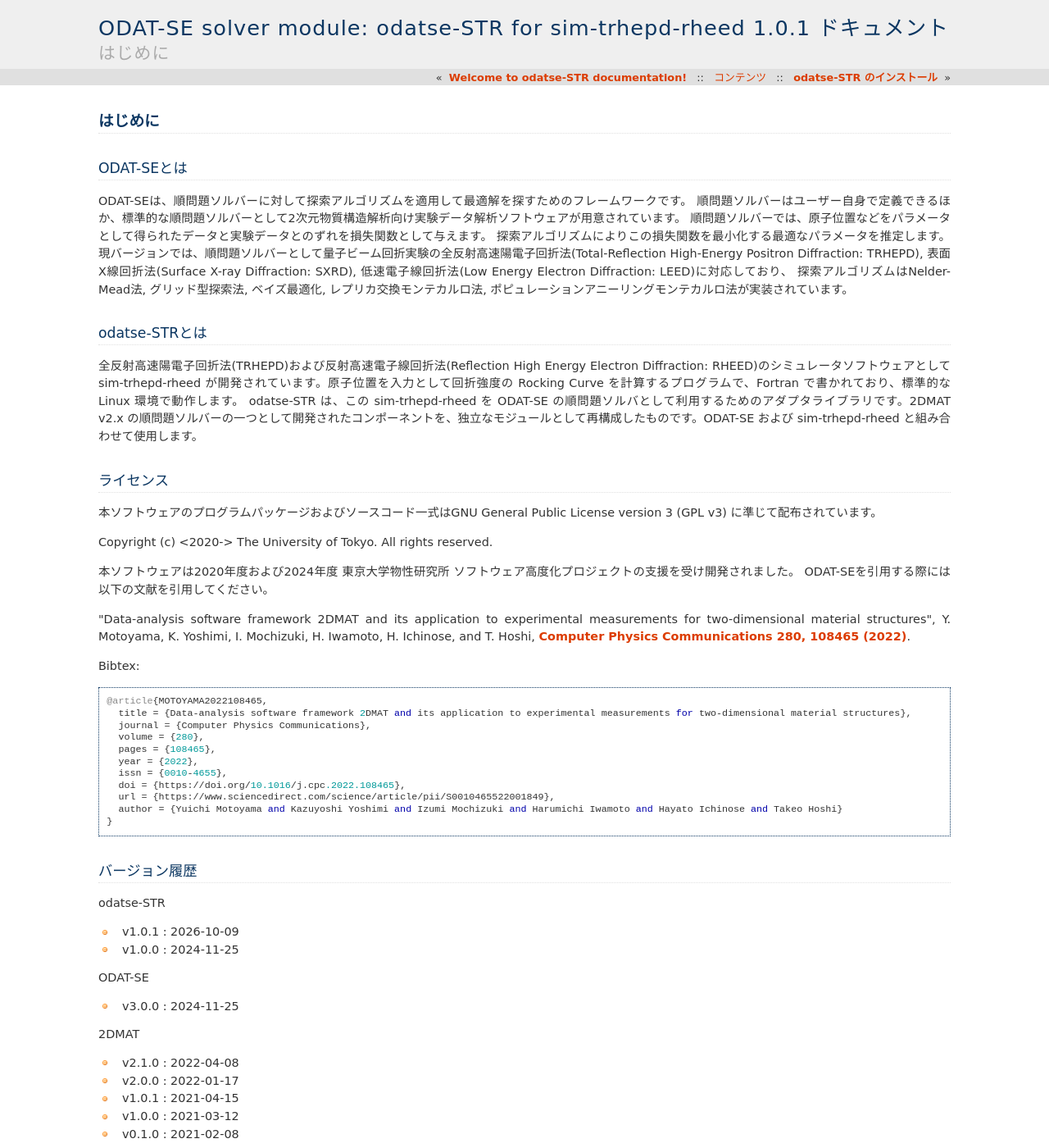
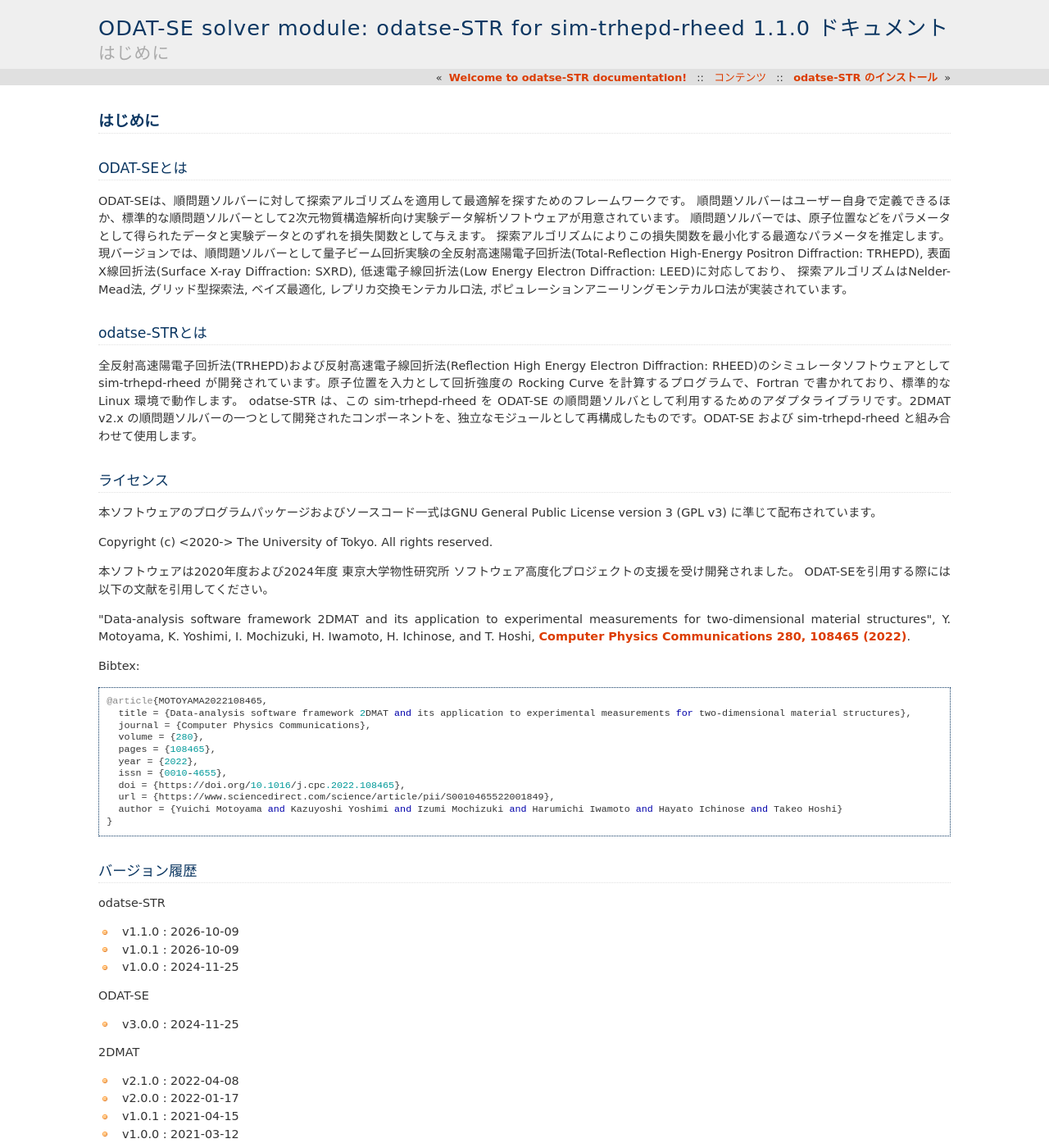
Before and after one commit to 2DMAT/odatse-STR, a Sphinx documentation site: the page built from doc/ja/source/introduction.rst, in a window 1280 px wide and 1400 px high. Shown: the whole window at 82% size. Built offline with Sphinx 7.4.7, drawn with Linux system fonts in a browser that asks for light colours.

Commit message:
release: bump version to 1.1.0 and require ODAT-SE 4
Co-Authored-By: Claude Fable 5.1 <noreply@anthropic.com>

```diff
--- a/doc/en/source/conf.py
+++ b/doc/en/source/conf.py
@@ -55,9 +55,9 @@ author = 'ISSP, University of Tokyo'
 # built documents.
 #
 # The short X.Y version.
-version = u'1.0'
+version = u'1.1'
 # The full version, including alpha/beta/rc tags.
-release = u'1.0.1'
+release = u'1.1.0'
 
 # The language for content autogenerated by Sphinx. Refer to documentation
 # for a list of supported languages.
--- a/doc/en/source/install.rst
+++ b/doc/en/source/install.rst
@@ -10,7 +10,7 @@ Prerequisites
     - tomli >= 1.2
     - numpy >= 1.14
 
-  - ODAT-SE version 3.0 and later
+  - ODAT-SE version 4.0 and later
 
   - sim-trhepd-rheed version 1.0.2 and later
 
--- a/doc/en/source/introduction.rst
+++ b/doc/en/source/introduction.rst
@@ -53,6 +53,7 @@ Version Information
 
 odatse-STR
 
+- v1.1.0: 2026-10-09
 - v1.0.1: 2026-10-09
 - v1.0.0: 2024-11-25
 
--- a/doc/ja/source/conf.py
+++ b/doc/ja/source/conf.py
@@ -21,9 +21,9 @@ project = 'ODAT-SE solver module: odatse-STR for sim-trhepd-rheed'
 copyright = '2020-, Institute for Solid State Physics, University of Tokyo'
 author = 'ISSP, University of Tokyo'
 
-version = '1.0'
+version = '1.1'
 # The full version, including alpha/beta/rc tags
-release = '1.0.1'
+release = '1.1.0'
 
 # -- General configuration ---------------------------------------------------
 
--- a/doc/ja/source/install.rst
+++ b/doc/ja/source/install.rst
@@ -10,7 +10,7 @@ odatse-STR のインストール
         - tomli (>= 1.2)
         - numpy (>= 1.14)
 
-- ODAT-SE version 3.0 以降
+- ODAT-SE version 4.0 以降
 
 - sim-trhepd-rheed version 1.0.2 以降
 
--- a/doc/ja/source/introduction.rst
+++ b/doc/ja/source/introduction.rst
@@ -51,6 +51,7 @@ Bibtex::
 
 odatse-STR
 
+- v1.1.0 : 2026-10-09
 - v1.0.1 : 2026-10-09
 - v1.0.0 : 2024-11-25
 
--- a/pyproject.toml
+++ b/pyproject.toml
@@ -1,6 +1,6 @@
 [tool.poetry]
 name = "odatse-STR"
-version = "1.0.1"
+version = "1.1.0"
 description = "SIM-TRHEPD-RHEED solver module for ODAT-SE: data-analysis software of quantum beam diffraction experiments for 2D material structure"
 authors = ["2DMAT developers <2dmat-dev@issp.u-tokyo.ac.jp>"]
 license = "GPL-3.0-or-later"
@@ -16,7 +16,7 @@ packages = [
 python = ">=3.9"
 numpy = ">=1.14"
 mpi4py = {version = ">=3", optional = true}
-ODAT-SE = "^3"
+ODAT-SE = "^4"
 pydantic = "^2"
 
 [tool.poetry.scripts]
```
Also changed, not shown: README.md (+1 -1 lines), 1 other file.
